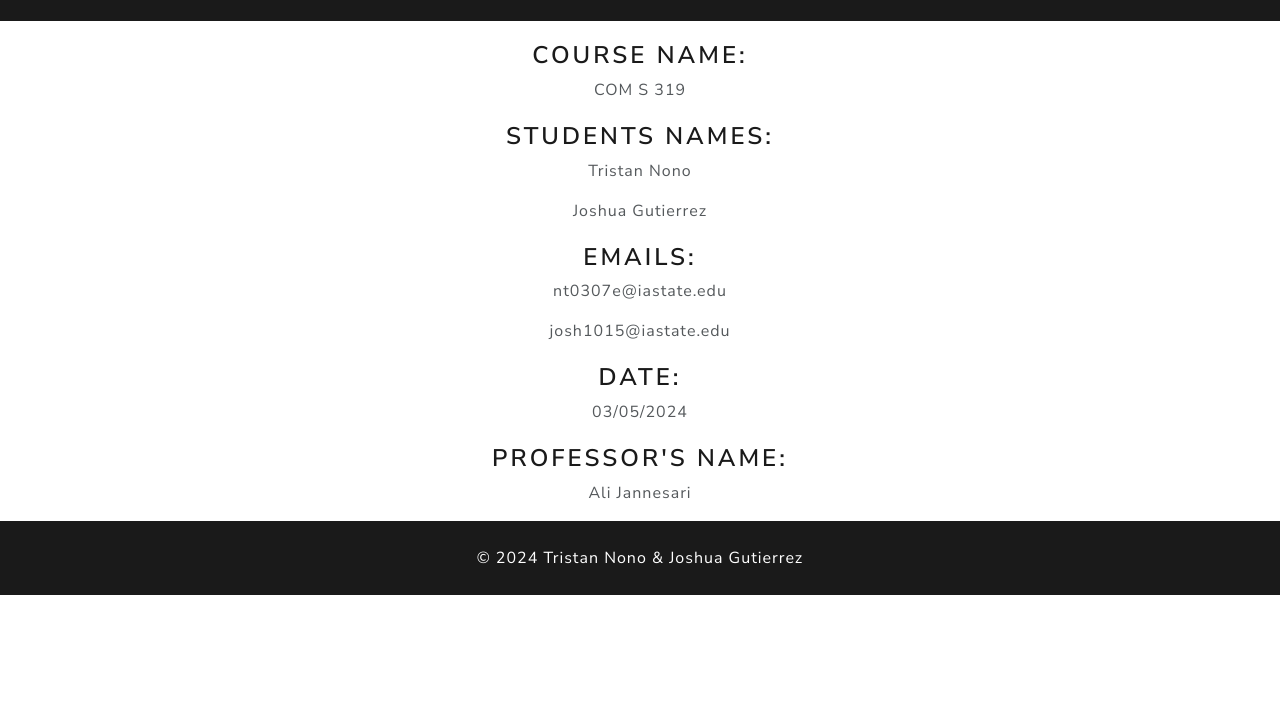
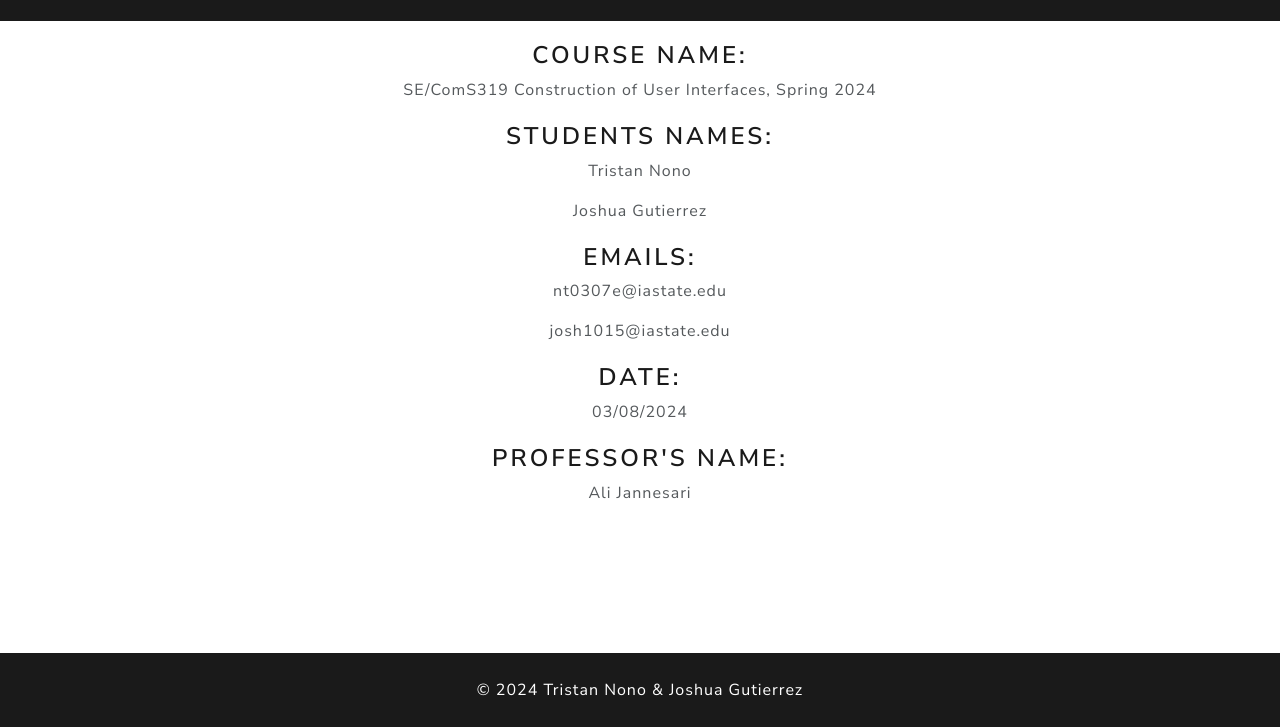
Before and after one commit to joshuabgutierrez/tech-coffee-shop, a plain HTML site: page about.html in a window 1280 px wide. Shown: the part 73-800 px from the top of the page. Drawn offline with nearby package versions, Linux system fonts and the light colour scheme; a web font is replaced by a local one.

Commit message:
finished main requirements

```diff
--- a/about.html
+++ b/about.html
@@ -53,11 +53,11 @@
     </nav>
     <!-- Nabvar Ends -->
 
-  <section>
+  <section class="about-section">
     <div class="container-custom">
         <div class="sub-container-custom">
             <h3>Course Name: </h3>
-            <p>COM S 319</p>
+            <p>SE/ComS319 Construction of User Interfaces, Spring 2024</p>
         </div>
         <div class="sub-container-custom">
             <h3>Students Names: </h3>
@@ -71,7 +71,7 @@
         </div>
         <div class="sub-container-custom">
             <h3>Date: </h3>
-            <p>03/05/2024</p>
+            <p>03/08/2024</p>
         </div>
         <div class="sub-container-custom">
             <h3>Professor's Name: </h3>
@@ -80,7 +80,7 @@
     </div>
 </section>
 
-<footer class="footer bg-primary text-white text-center" style="padding: 25px;">
+<footer class="footer bg-primary text-white text-center footer-about" style="padding: 25px;">
   <div class="container">
     <p class="m-0">&copy; 2024 Tristan Nono & Joshua Gutierrez</p>
   </div>
--- a/styles/style.css
+++ b/styles/style.css
@@ -17,6 +17,10 @@ li {
 
 a {
     text-decoration: none;
+}
+
+body {
+    min-height: 100vh;
 }
 
 .pathway-gothic{
@@ -137,7 +141,12 @@ a {
 }
 
 .footer {
-    margin-top: auto;
+    width: 100%;
+}
+
+.footer-about {
+    position: absolute;
+    bottom: 0;
 }
 
 .menu-container {
```
